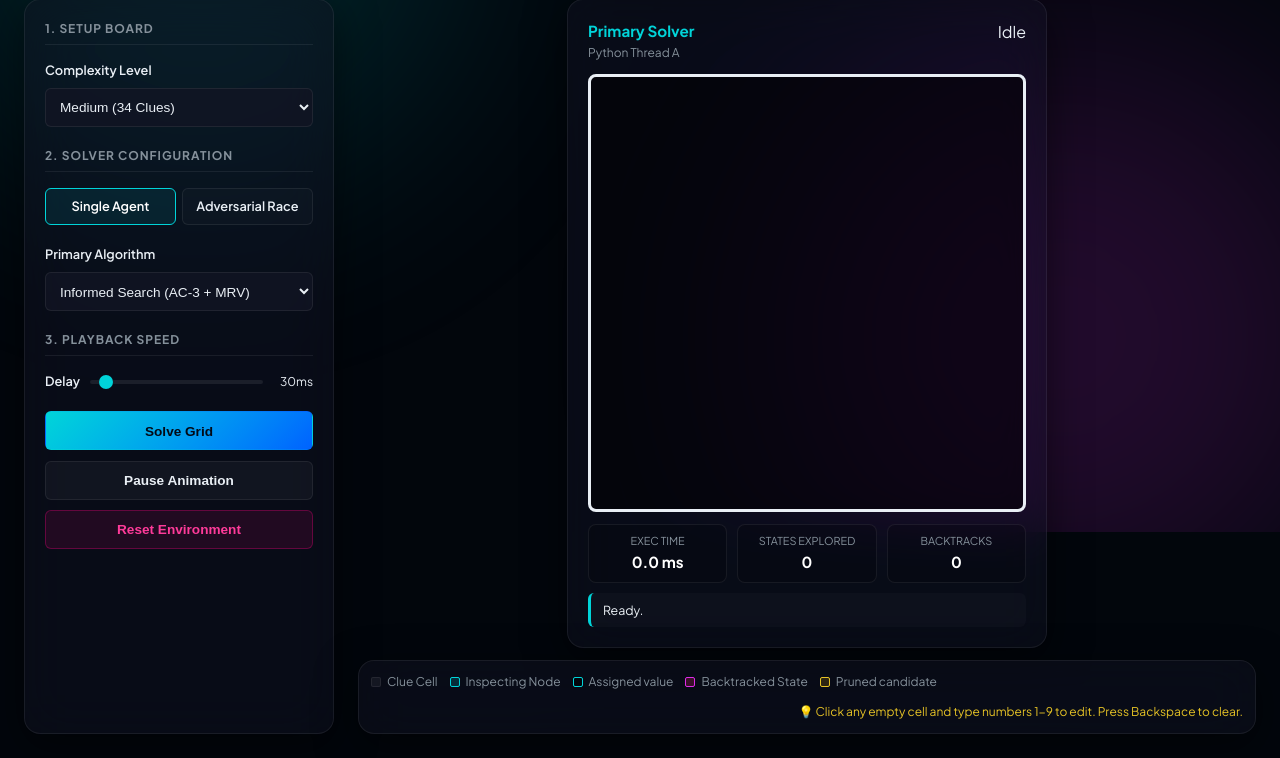
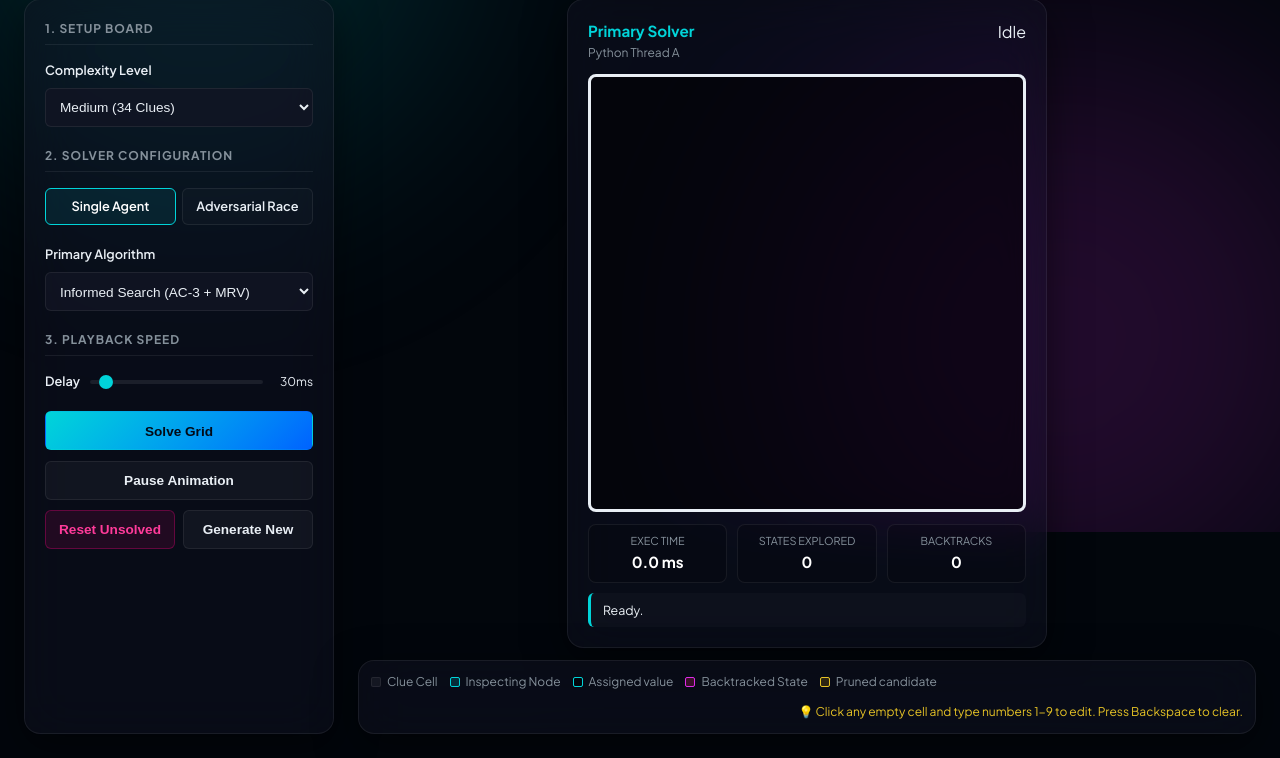
Before and after one commit to MuhammadAyanSajid/AI-CCP, a Python web app: template templates/index.html in a window 1280 px wide. Shown: the part 268-1026 px from the top of the page. Run offline with Jinja, Linux system fonts and the light colour scheme; the template is opened without the code that fills it, so the values that code supplies are empty.

Commit message:
Enhance reset functionality to support puzzle rerunning and improve button layout

```diff
--- a/templates/index.html
+++ b/templates/index.html
@@ -342,7 +342,10 @@
           <div class="control-group gap-10">
             <button class="cyber-btn btn-primary" onclick="startSolveFlow()">Solve Grid</button>
             <button class="cyber-btn btn-secondary" onclick="pauseSolveFlow()">Pause Animation</button>
-            <button class="cyber-btn btn-accent" onclick="resetBoard()">Reset Environment</button>
+            <div class="grid-half">
+              <button class="cyber-btn btn-accent" onclick="resetBoard()">Reset Unsolved</button>
+              <button class="cyber-btn btn-secondary" onclick="loadPreset()">Generate New</button>
+            </div>
           </div>
         </aside>
 
@@ -479,6 +482,11 @@
     let boardStateB = [];
     let initialCluesA = [];
     let initialCluesB = [];
+
+    // Backup states to support puzzle rerunning
+    let backupStateA = [];
+    let backupStateB = [];
+
     let raceModeActive = false;
     let isSolving = false;
     let delayMs = 30;
@@ -514,6 +522,7 @@
 
         const { suffix, r, c } = focusedCell;
         const board = suffix === 'a' ? boardStateA : boardStateB;
+        const backup = suffix === 'a' ? backupStateA : backupStateB;
         const initialClues = suffix === 'a' ? initialCluesA : initialCluesB;
 
         if (initialClues[r][c] !== 0) return; // Prevent overwriting fixed clues
@@ -523,10 +532,12 @@
         if (e.key >= '1' && e.key <= '9') {
           const val = parseInt(e.key);
           board[r][c] = val;
+          backup[r][c] = val; // Synchronize our unsolved state backup
           cell.textContent = val;
           validateGridConflicts(suffix, board);
         } else if (e.key === 'Backspace' || e.key === 'Delete' || e.key === '0') {
           board[r][c] = 0;
+          backup[r][c] = 0; // Synchronize our unsolved state backup
           cell.textContent = '';
           validateGridConflicts(suffix, board);
         }
@@ -577,6 +588,10 @@
       initialCluesA = JSON.parse(JSON.stringify(data.grid));
       initialCluesB = JSON.parse(JSON.stringify(data.grid));
 
+      // Clone starting grid configuration for reruns
+      backupStateA = JSON.parse(JSON.stringify(data.grid));
+      backupStateB = JSON.parse(JSON.stringify(data.grid));
+
       focusedCell = null;
       resetStats();
       renderSudokuGrid('a', boardStateA, initialCluesA);
@@ -585,7 +600,19 @@
 
     function resetBoard() {
       pauseSolveFlow();
-      loadPreset();
+
+      // Restore initial puzzle grid (preserves custom edits)
+      boardStateA = JSON.parse(JSON.stringify(backupStateA));
+      boardStateB = JSON.parse(JSON.stringify(backupStateB));
+
+      resetStats();
+      renderSudokuGrid('a', boardStateA, initialCluesA);
+      renderSudokuGrid('b', boardStateB, initialCluesB);
+
+      validateGridConflicts('a', boardStateA);
+      if (raceModeActive) {
+        validateGridConflicts('b', boardStateB);
+      }
     }
 
     function resetStats() {
```
